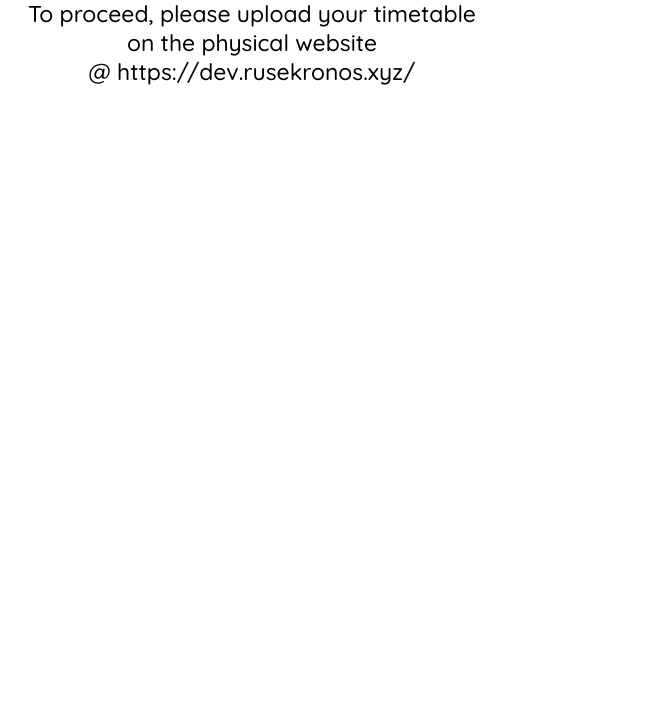
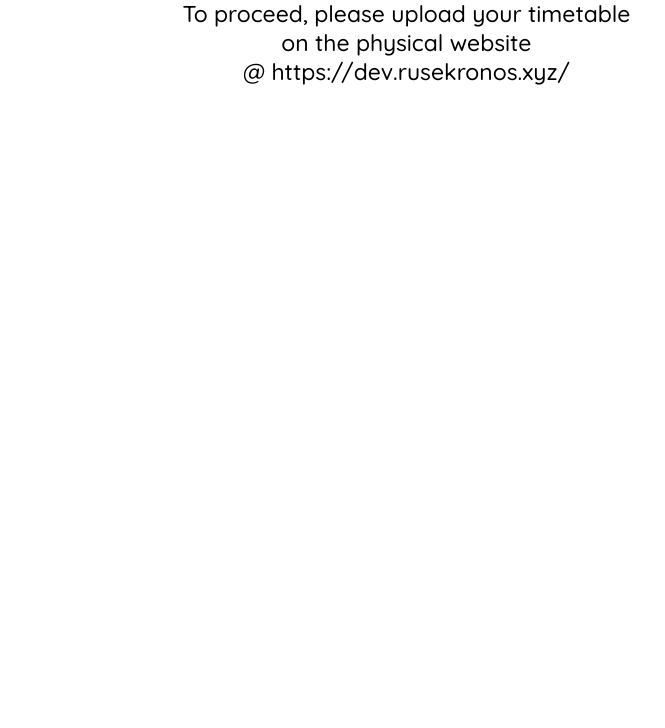
Before and after one commit to RuseUtilities-Group/RuseKronos3, a plain HTML site: page webApp.html in a window 1280 px wide. Shown: the part 72-800 px from the top of the page, without its empty margins (0-665 px from the left). Drawn offline with Linux system fonts and the light colour scheme.

Commit message:
Update webApp.html
a

```diff
--- a/webApp.html
+++ b/webApp.html
@@ -22,7 +22,6 @@
             body {
                 -moz-transform: scale(0.80);
                 zoom: 0.80;
-                margin-left: -185px;
                 margin-top: 10px;
                 width: 1000px;
                 height: 700px;
```
